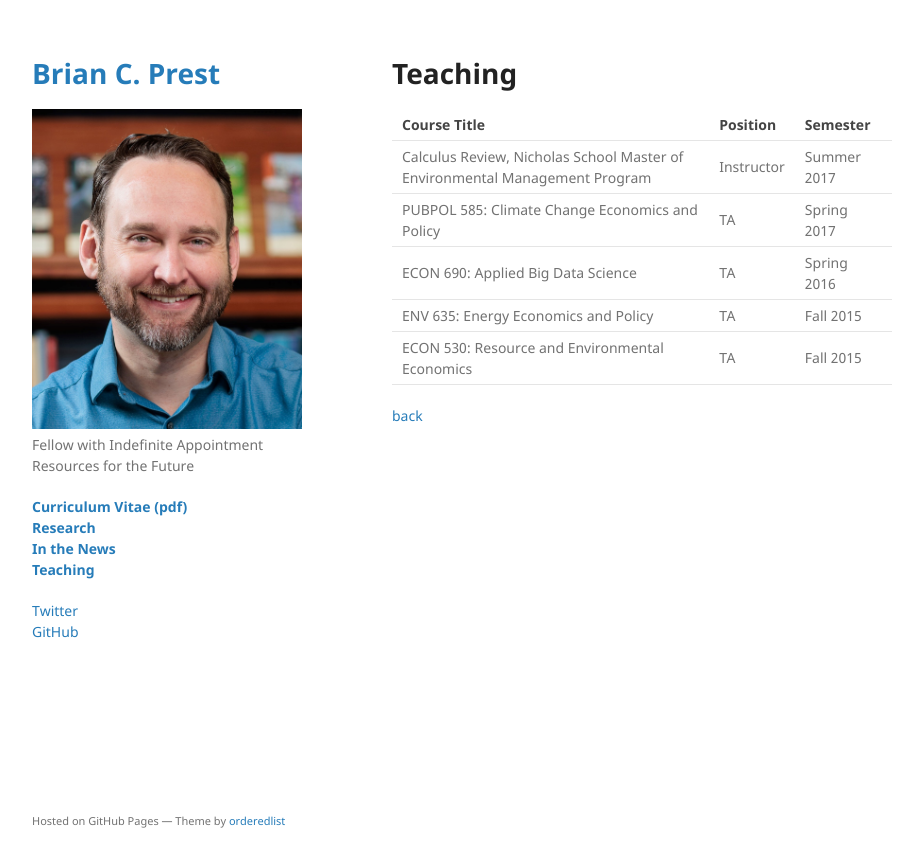
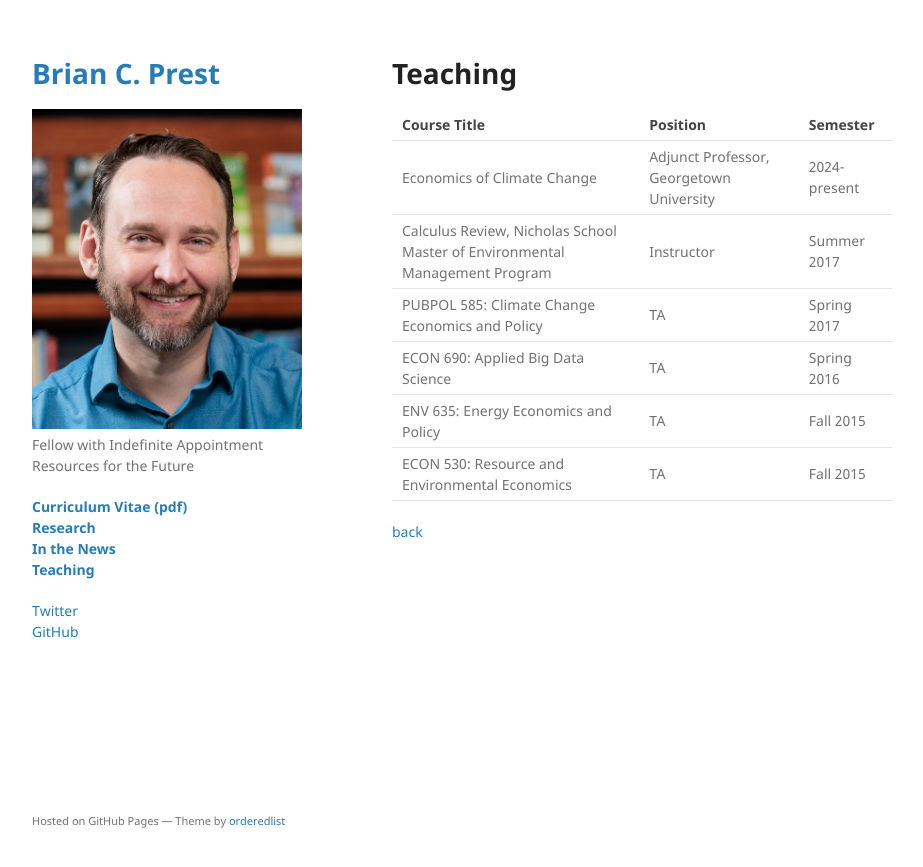
Before and after one commit to bprest/bprest.github.io, a Jekyll site: the page built from teaching.md, in a window 1280 px wide. Shown: the top 867 px of the page, without its empty margins (178-1101 px from the left). Built offline with Jekyll 4.4.1, drawn with Linux system fonts in a browser that asks for light colours; our own code applies the rules of GitHub Pages for plain Markdown files.

Commit message:
add georgetown class

```diff
--- a/teaching.md
+++ b/teaching.md
@@ -7,6 +7,7 @@ layout: default
 
 | Course Title | Position | Semester |
 |:-------------|:------------------|:------|
+| Economics of Climate Change |	Adjunct Professor, Georgetown University | 2024-present
 | Calculus Review, Nicholas School Master of Environmental Management Program |	Instructor | Summer 2017
 | PUBPOL 585: Climate Change Economics and Policy |	TA | Spring 2017
 | ECON 690: Applied Big Data Science | TA | Spring 2016
```
